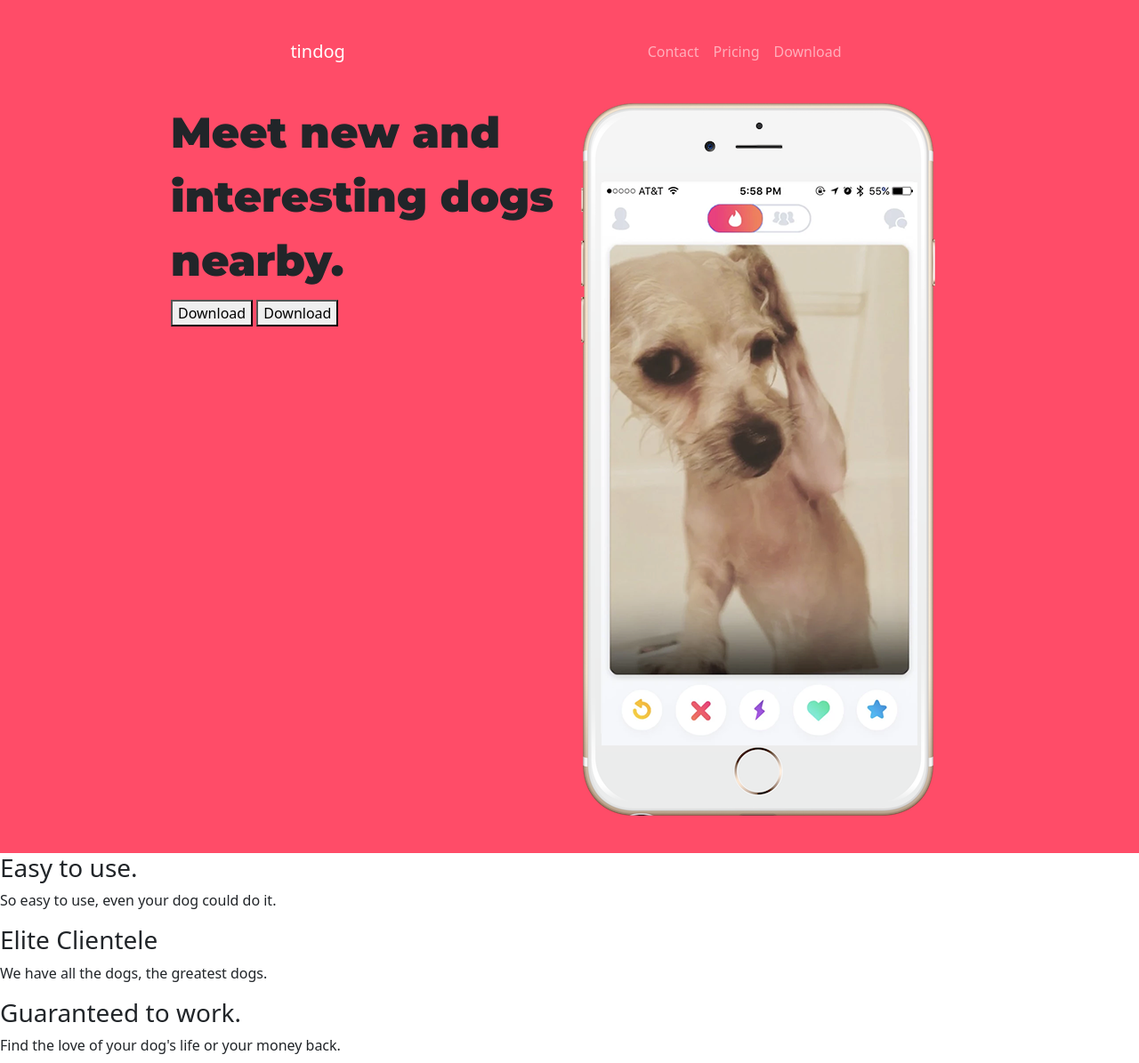
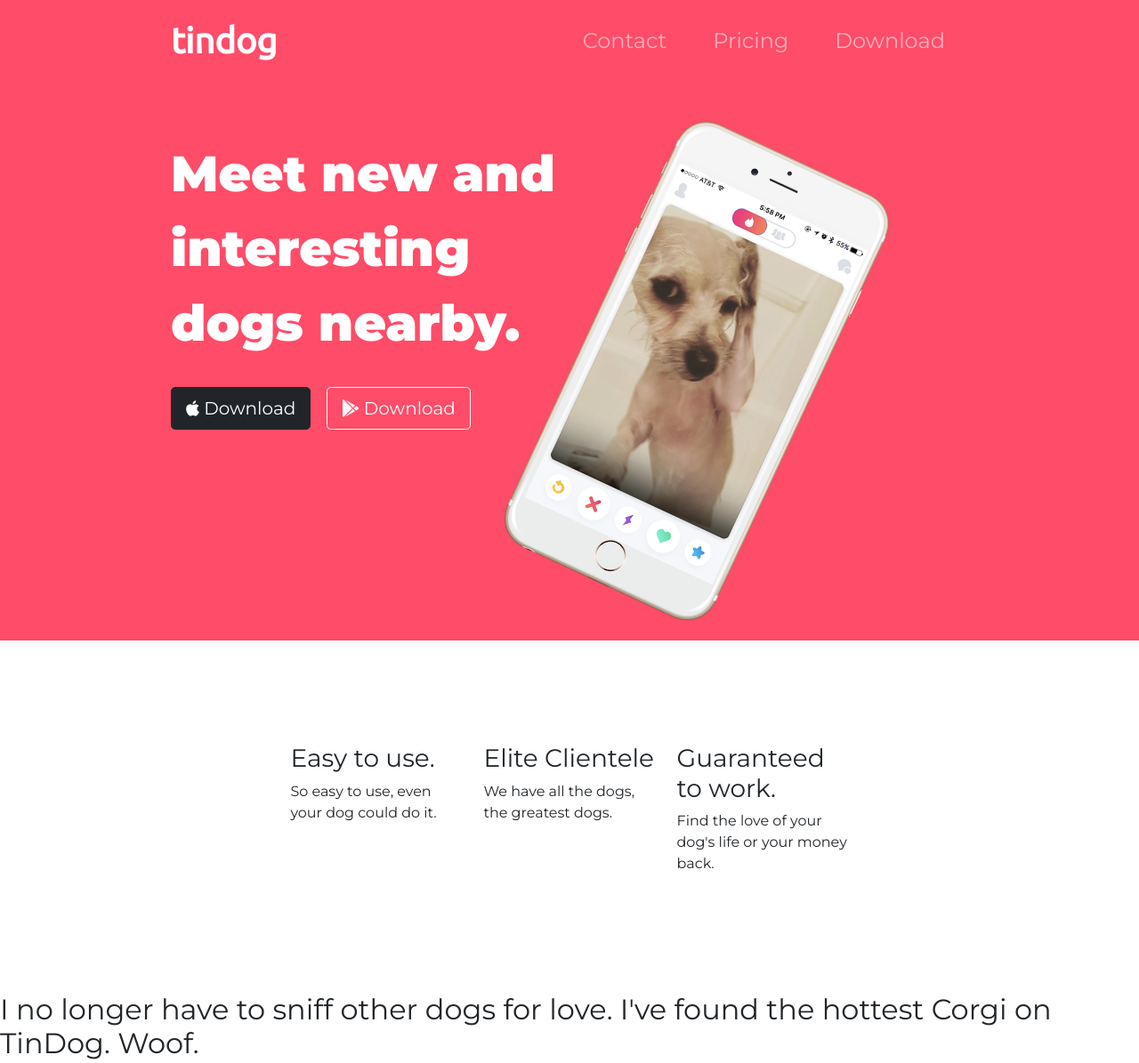
Before and after one commit to Silverile/tindog, a plain HTML site: page index.html in a window 1280 px wide. Shown: the part 35-1230 px from the top of the page at 89% size. Drawn offline with nearby package versions, Linux system fonts and the light colour scheme.

Commit message:
Add files via upload

```diff
--- a/css/styles.css
+++ b/css/styles.css
@@ -1,8 +1,12 @@
+body{
+    font-family: "Montserrat";
+}
 h1{
     font-family: 'Montserrat', sans-serif;
-    font-size: 3rem;
+    font-size: 3.5rem;
     line-height: 1.5;
     font-weight: 900;
+    color: white;
 }
 .container-fluid{
     padding:3% 15%
@@ -13,5 +17,38 @@
 /*SECTIONS id*/
 #title{
     background-color: #ff4c68;
+    color: #fff;
 
 }
+
+/* Navigation bar */
+
+.navbar{
+    padding-bottom: 4.5rem;
+}
+.navbar-brand{
+    font-family: "Ubuntu";
+    font-size: 2.5rem;
+    font-weight: bold;
+}
+.nav-item{
+    padding: 0 18px;
+}
+.nav-link{
+    font-size: 1.5rem;
+    font-family: "Montserrat";
+}
+
+/* Download buttons */
+
+ .download-button{
+     margin: 5% 3% 5% 0;
+ }
+.title-image{
+    width: 60%;
+    transform: rotate(25deg);
+}
+/* Features section */
+#features{
+    padding: 7% 15%;
+}
--- a/index.html
+++ b/index.html
@@ -4,23 +4,26 @@
 <head>
   <meta charset="utf-8">
   <title>TinDog</title>
+  <!--Fonts-->
   <link rel="preconnect" href="https://fonts.gstatic.com">
-  <link href="https://fonts.googleapis.com/css2?family=Montserrat:wght@900&display=swap" rel="stylesheet">
+  <link href="https://fonts.googleapis.com/css2?family=Montserrat:wght@400;900&family=Ubuntu:wght@300;400&display=swap" rel="stylesheet">
 
 <!--Bootstrap-->
   <link href="https://cdn.jsdelivr.net/npm/bootstrap@5.1.3/dist/css/bootstrap.min.css" rel="stylesheet" integrity="sha384-1BmE4kWBq78iYhFldvKuhfTAU6auU8tT94WrHftjDbrCEXSU1oBoqyl2QvZ6jIW3" crossorigin="anonymous">
   <script src="https://cdn.jsdelivr.net/npm/bootstrap@5.1.3/dist/js/bootstrap.bundle.min.js" integrity="sha384-ka7Sk0Gln4gmtz2MlQnikT1wXgYsOg+OMhuP+IlRH9sENBO0LRn5q+8nbTov4+1p" crossorigin="anonymous"></script>
+  <script defer src="https://use.fontawesome.com/releases/v5.10.0/js/all.js"></script>
+  <!--Fonts Awesome-->
+  <link rel="stylesheet" href="https://pro.fontawesome.com/releases/v5.10.0/css/all.css" integrity="sha384-AYmEC3Yw5cVb3ZcuHtOA93w35dYTsvhLPVnYs9eStHfGJvOvKxVfELGroGkvsg+p" crossorigin="anonymous"/>
   <link rel="stylesheet" href="css/styles.css">
 </head>
 
 <body>
-
   <section id="title">
     <div class="container-fluid">
 
     <!-- Nav Bar -->
     <nav class="navbar navbar-expand-lg navbar-dark">
-      <div class="container-fluid">
+
         <a class="navbar-brand" href="#">tindog</a>
         <button class="navbar-toggler" type="button" data-bs-toggle="collapse" data-bs-target="#navbarSupportedContent" aria-controls="navbarSupportedContent" aria-expanded="false" aria-label="Toggle navigation">
           <span class="navbar-toggler-icon"></span>
@@ -38,7 +41,7 @@
             </li>
           </ul>
         </div>
-      </div>
+
     </nav>
 
 
@@ -49,11 +52,11 @@
       <div class="row">
         <div class="col-lg-6">
           <h1>Meet new and interesting dogs nearby.</h1>
-          <button type="button">Download</button>
-          <button type="button">Download</button>
+          <button type="button" class="btn btn-dark btn-lg download-button"><i class="fab fa-apple"></i> Download</button>
+          <button type="button" class="btn btn-outline-light btn-lg download-button"><i class="fab fa-google-play"></i> Download</button>
         </div>
         <div class="col-lg-6">
-          <img src="images/iphone6.png" alt="iphone-mockup">
+          <img class="title-image" src="images/iphone6.png" alt="iphone-mockup">
         </div>
       </div>
     </div>
@@ -63,16 +66,30 @@
 
   <!-- Features -->
 
+  <!-- Resources| Check circle - <i class="fas fa-check-circle"></i> | Bullseye - <i class="fas fa-bullseye"></i> | Heart  -->
+
   <section id="features">
+   <div class="container-fluid">
+    <div class="row">
+      <div class="feature-box col-lg-4">
+        <h3>Easy to use.</h3>
+        <p>So easy to use, even your dog could do it.</p>
+      </div>
 
-    <h3>Easy to use.</h3>
-    <p>So easy to use, even your dog could do it.</p>
+      <div class="feature-box col-lg-4">
+        <h3>Elite Clientele</h3>
+        <p>We have all the dogs, the greatest dogs.</p>
+      </div>
 
-    <h3>Elite Clientele</h3>
-    <p>We have all the dogs, the greatest dogs.</p>
+      <div class="feature-box col-lg-4">
+        <h3>Guaranteed to work.</h3>
+        <p>Find the love of your dog's life or your money back.</p>
+      </div>
+      </div>
+     </div>
+   </div>
 
-    <h3>Guaranteed to work.</h3>
-    <p>Find the love of your dog's life or your money back.</p>
+
 
   </section>
 
```
